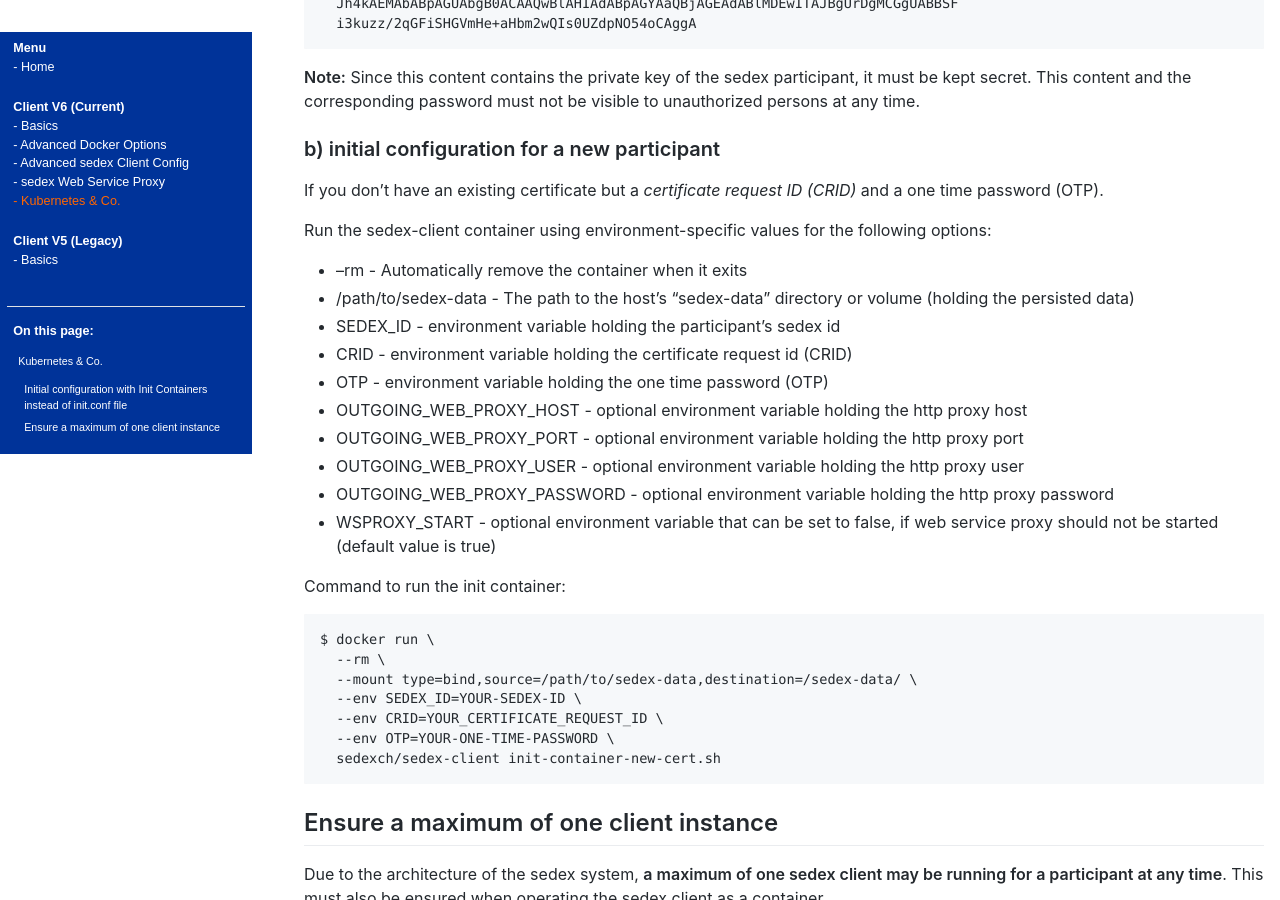
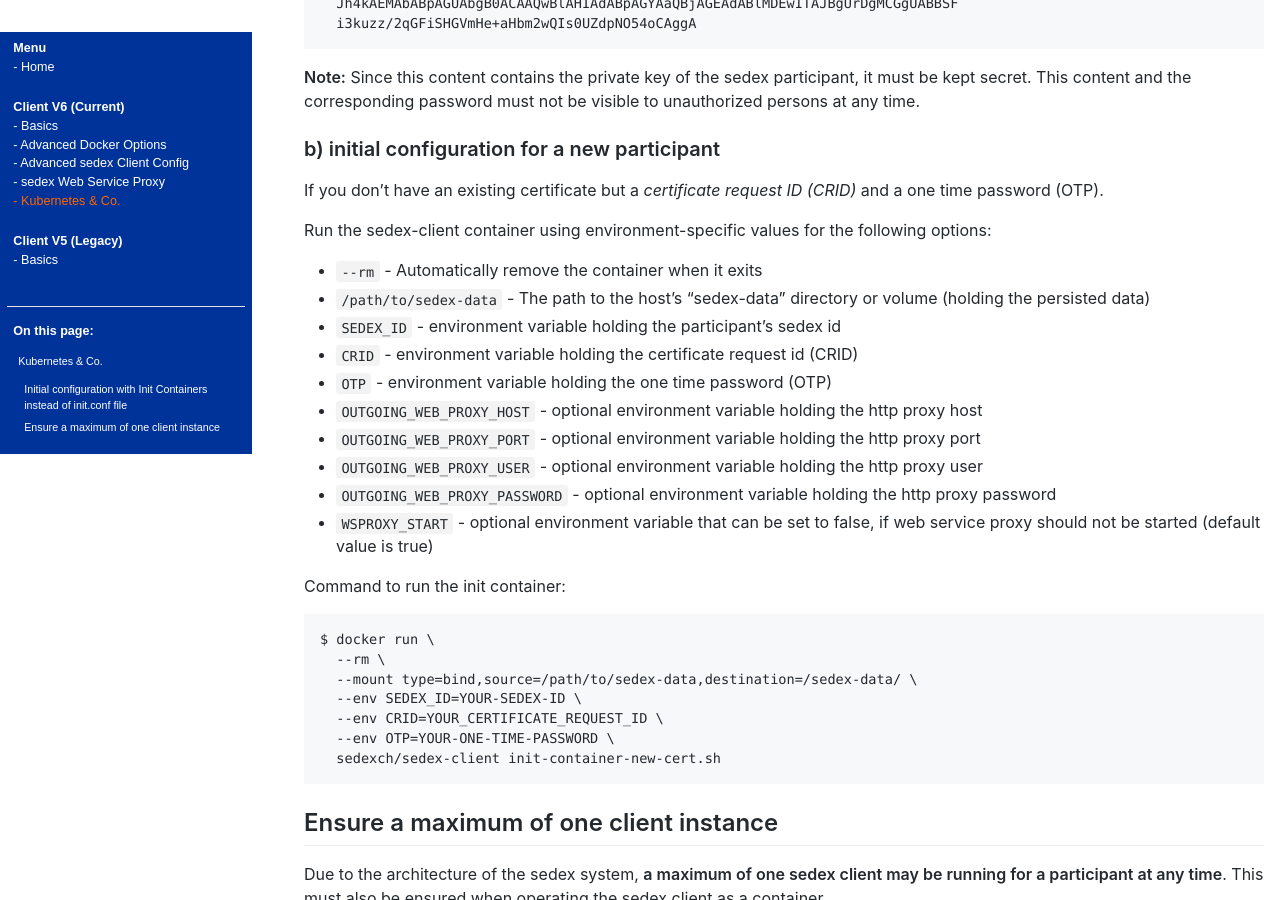
Before and after one commit to sedexch/sedexch.github.io, a Jekyll site: the page built from v6/orchestration.md, in a window 1280 px wide and 900 px high, scrolled down 1392 px. Built offline with Jekyll 4.4.1, drawn with Linux system fonts in a browser that asks for light colours; our own code applies the rules of GitHub Pages for plain Markdown files; some of the changed text lies outside the part shown.

```diff
--- a/v6/orchestration.md
+++ b/v6/orchestration.md
@@ -17,16 +17,16 @@ There is a separate init container for each of the two initialization cases a) a
 If you already have a participant with an existing sedex participant certificate (a P12 file).
 
 Run the sedex-client container using environment-specific values for the following options:
-- --rm - Automatically remove the container when it exits
-- /path/to/sedex-data - The path to the host's "sedex-data" directory or volume (holding the persisted data)
-- SEDEX_ID - environment variable holding the participant's sedex id
-- KEYSTORE - environment variable holding the *content* of the keystore file (P12) in base64 encoded format
-- KEYSTORE_PW - environment variable holding the password to the keystore file
-- OUTGOING_WEB_PROXY_HOST - optional environment variable holding the http proxy host
-- OUTGOING_WEB_PROXY_PORT - optional environment variable holding the http proxy port
-- OUTGOING_WEB_PROXY_USER - optional environment variable holding the http proxy user
-- OUTGOING_WEB_PROXY_PASSWORD - optional environment variable holding the http proxy password
-- WSPROXY_START - optional environment variable that can be set to false, if web service proxy should not be started (default value is true)
+- `--rm` - Automatically remove the container when it exits
+- `/path/to/sedex-data` - The path to the host's "sedex-data" directory or volume (holding the persisted data)
+- `SEDEX_ID` - environment variable holding the participant's sedex id
+- `KEYSTORE` - environment variable holding the *content* of the keystore file (P12) in base64 encoded format
+- `KEYSTORE_PW` - environment variable holding the password to the keystore file
+- `OUTGOING_WEB_PROXY_HOST` - optional environment variable holding the http proxy host
+- `OUTGOING_WEB_PROXY_PORT` - optional environment variable holding the http proxy port
+- `OUTGOING_WEB_PROXY_USER` - optional environment variable holding the http proxy user
+- `OUTGOING_WEB_PROXY_PASSWORD` - optional environment variable holding the http proxy password
+- `WSPROXY_START` - optional environment variable that can be set to false, if web service proxy should not be started (default value is true)
 
 <!-- Start a new section to get Markdown to consider the following as code and not part of the list... -->
 
@@ -62,16 +62,16 @@ Resulting output:
 If you don't have an existing certificate but a *certificate request ID (CRID)* and a one time password (OTP).
 
 Run the sedex-client container using environment-specific values for the following options:
-- --rm - Automatically remove the container when it exits
-- /path/to/sedex-data - The path to the host's "sedex-data" directory or volume (holding the persisted data)
-- SEDEX_ID - environment variable holding the participant's sedex id
-- CRID - environment variable holding the certificate request id (CRID)
-- OTP - environment variable holding the one time password (OTP)
-- OUTGOING_WEB_PROXY_HOST - optional environment variable holding the http proxy host
-- OUTGOING_WEB_PROXY_PORT - optional environment variable holding the http proxy port
-- OUTGOING_WEB_PROXY_USER - optional environment variable holding the http proxy user
-- OUTGOING_WEB_PROXY_PASSWORD - optional environment variable holding the http proxy password
-- WSPROXY_START - optional environment variable that can be set to false, if web service proxy should not be started (default value is true)
+- `--rm` - Automatically remove the container when it exits
+- `/path/to/sedex-data` - The path to the host's "sedex-data" directory or volume (holding the persisted data)
+- `SEDEX_ID` - environment variable holding the participant's sedex id
+- `CRID` - environment variable holding the certificate request id (CRID)
+- `OTP` - environment variable holding the one time password (OTP)
+- `OUTGOING_WEB_PROXY_HOST` - optional environment variable holding the http proxy host
+- `OUTGOING_WEB_PROXY_PORT` - optional environment variable holding the http proxy port
+- `OUTGOING_WEB_PROXY_USER` - optional environment variable holding the http proxy user
+- `OUTGOING_WEB_PROXY_PASSWORD` - optional environment variable holding the http proxy password
+- `WSPROXY_START` - optional environment variable that can be set to false, if web service proxy should not be started (default value is true)
 
 <!-- Start a new section to get Markdown to consider the following as code and not part of the list... -->
 
```
Also changed, not shown: v6/advanced-docker-options.md (+11 -8 lines), v6/index.md (+8 -7 lines), v6/sedex-webservice-proxy.md (+7 -7 lines).
